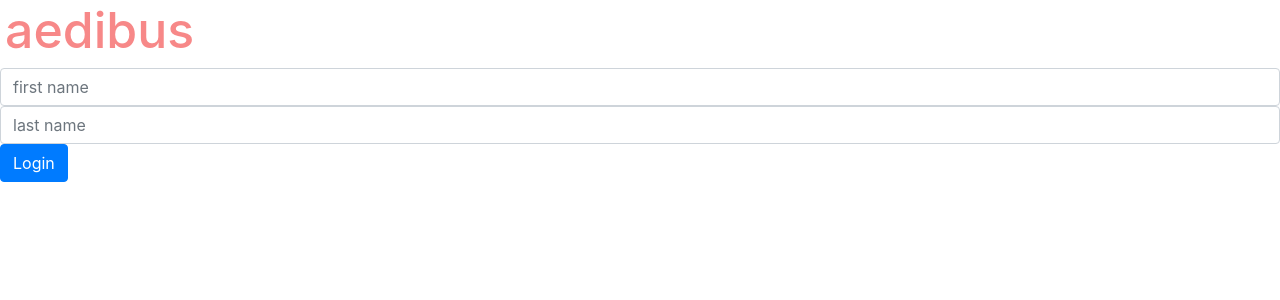
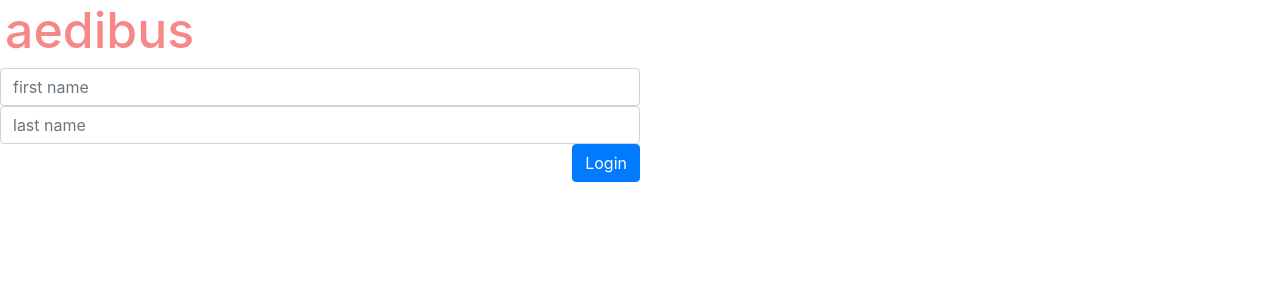
Before and after one commit to evscott/aedibus-web-client-old, a React (Create React App) app: page / in a window 1280 px wide. Shown: the top 300 px of the page. Built offline with nearby package versions, Linux system fonts and the light colour scheme.

Commit message:
Saving work.

```diff
--- a/package.json
+++ b/package.json
@@ -7,6 +7,7 @@
     "codemirror": "^5.50.0",
     "cross-fetch": "^3.0.4",
     "fetch": "^1.1.0",
+    "marked": "^0.8.0",
     "prop-types": "^15.7.2",
     "react": "^16.12.0",
     "react-bootstrap": "^1.0.0-beta.16",
--- a/src/components/Assignment/Assignment.css
+++ b/src/components/Assignment/Assignment.css
@@ -0,0 +1,23 @@
+.horizontally-center {
+    text-align: center;
+}
+
+.float-right {
+    float: right;
+}
+
+.border-double {
+    border-style: double;
+}
+
+.padding-right-sm {
+    padding-right: 10px;
+}
+
+.width-half {
+    width: 50%;
+}
+
+.height-lg {
+    height: 500px;
+}
--- a/src/components/Assignment/Assignment.js
+++ b/src/components/Assignment/Assignment.js
@@ -33,8 +33,14 @@ class Assignment extends Component {
         return (
             <div>
                 <Button className={'btn btn-default'} onClick={this.handleBack}> Back </Button>
-                <h1> Assignment name: {this.state.assignment.name} </h1>
-                <h1> Readme contents: {this.state.readme} </h1>
+                <h2 className={'horizontally-center'}>
+                    <span> {this.state.assignment.name} </span>
+                </h2>
+                <div className={'float-right padding-right-sm border-double width-half'}>
+                    <p>
+                        <span> {this.state.readme} </span>
+                    </p>
+                </div>
             </div>
         )
     }
--- a/src/components/Dashboard/AssignmentList/AssignmentList.js
+++ b/src/components/Dashboard/AssignmentList/AssignmentList.js
@@ -22,15 +22,13 @@ export default class AssignmentList extends Component {
             }} />
         }
         return (
-            <ListGroup defaultActiveKey="#link1">
-                <div>
+            <ListGroup defaultActiveKey="#link1" className={'width-half'}>
                 {
                     this.props.assignments.map(a =>
                         <ListGroup.Item key={a.id} name={a.name} action onClick={() => this.handleClick(a)}>
                             {a.name}
                         </ListGroup.Item>)
                 }
-                </div>
             </ListGroup>
         )
     }
--- a/src/components/Dashboard/Dashboard.js
+++ b/src/components/Dashboard/Dashboard.js
@@ -6,7 +6,6 @@ export default class Dashboard extends Component {
     render() {
         return (
             <div>
-                <h1 className={'center-text'}> Hello, { this.props.firstName } { this.props.lastName }. </h1>
                 <AssignmentListContainer/>
             </div>
         );
--- a/src/components/LandingPage/LandingPage/LandingPage.css
+++ b/src/components/LandingPage/LandingPage/LandingPage.css
@@ -1,11 +1,15 @@
-.title h1{
+.title h1 {
     font-size: 50px;
 }
 
-span{
+span {
     padding: 0 5px;
 }
 
-.red{
+.red {
     color: #f78888;
 }
+
+.vertical-middle {
+    vertical-align: center;
+}
--- a/src/components/LandingPage/LandingPage/LandingPage.js
+++ b/src/components/LandingPage/LandingPage/LandingPage.js
@@ -9,7 +9,9 @@ export default class LandingPage extends Component {
             return <Redirect to="/home"/>;
         else return (
                     <div className="flex-wrap-center">
-                        <LoginFormContainer/>
+                        <div className={'vertical-middle'}>
+                            <LoginFormContainer/>
+                        </div>
                     </div>
             );
     }
--- a/src/components/LandingPage/LoginForm/LoginForm.css
+++ b/src/components/LandingPage/LoginForm/LoginForm.css
@@ -0,0 +1,7 @@
+.width-half {
+    width: 50%;
+}
+
+.float-right {
+    float: right;
+}
--- a/src/components/LandingPage/LoginForm/LoginForm.js
+++ b/src/components/LandingPage/LoginForm/LoginForm.js
@@ -34,7 +34,7 @@ export default class LoginForm extends Component {
 
     render() {
         return (
-            <div>
+            <div className={'width-half'}>
                 <Form.Group className={''}>
                     <Form.Control
                         placeholder={'first name'}
@@ -50,7 +50,7 @@ export default class LoginForm extends Component {
                         value={this.state.lastName}
                         onChange={this.handleChange}
                     />
-                    <Button className={'btn btn-default'} type={'submit'} onClick={this.handleSubmit}>
+                    <Button className={'btn btn-default float-right'} type={'submit'} onClick={this.handleSubmit}>
                         Login
                     </Button>
                 </Form.Group>
```
Also changed, not shown: 1 other file (tests, documents, lock files or other folders). Lines whose indentation alone changed are shown as unchanged.
